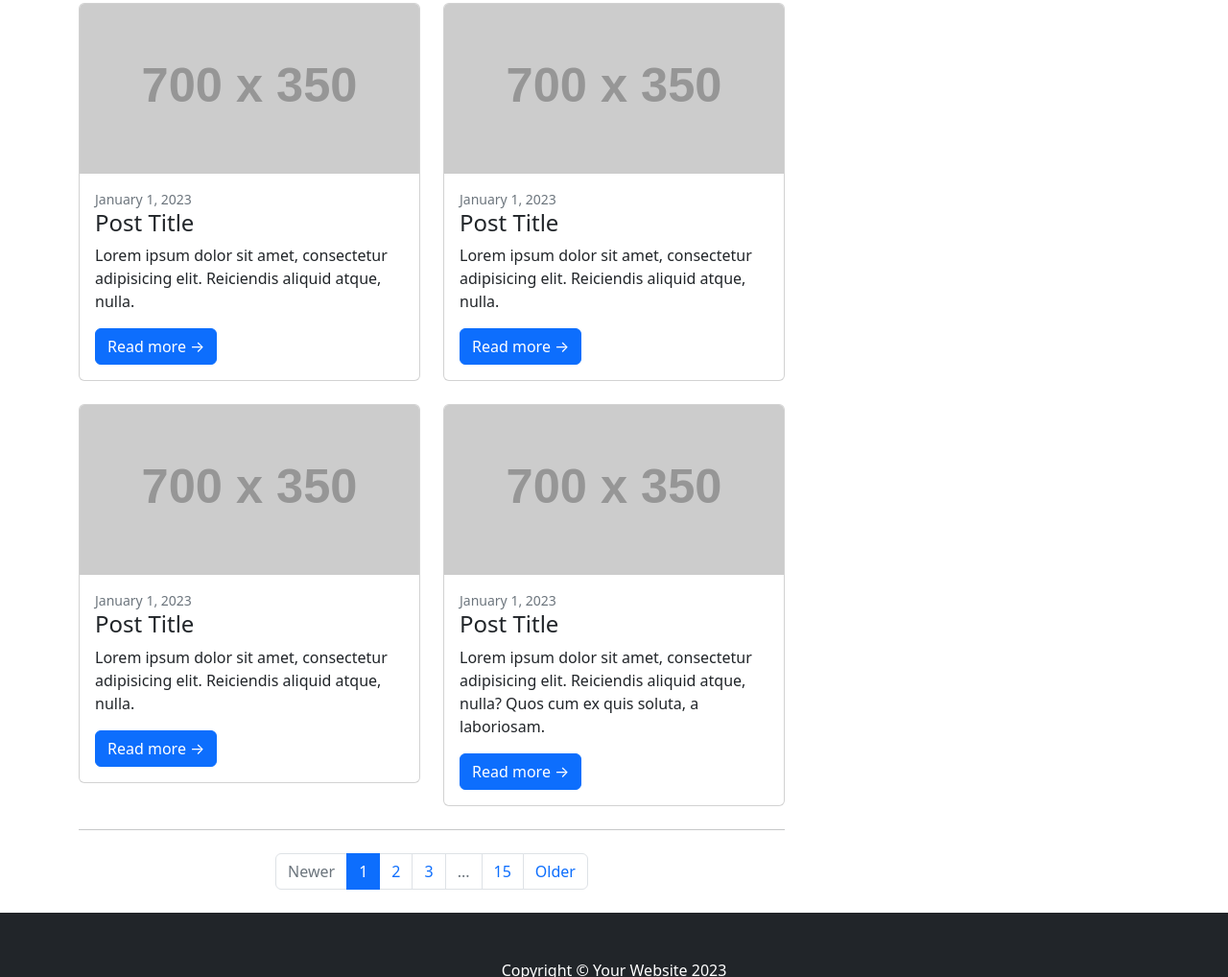
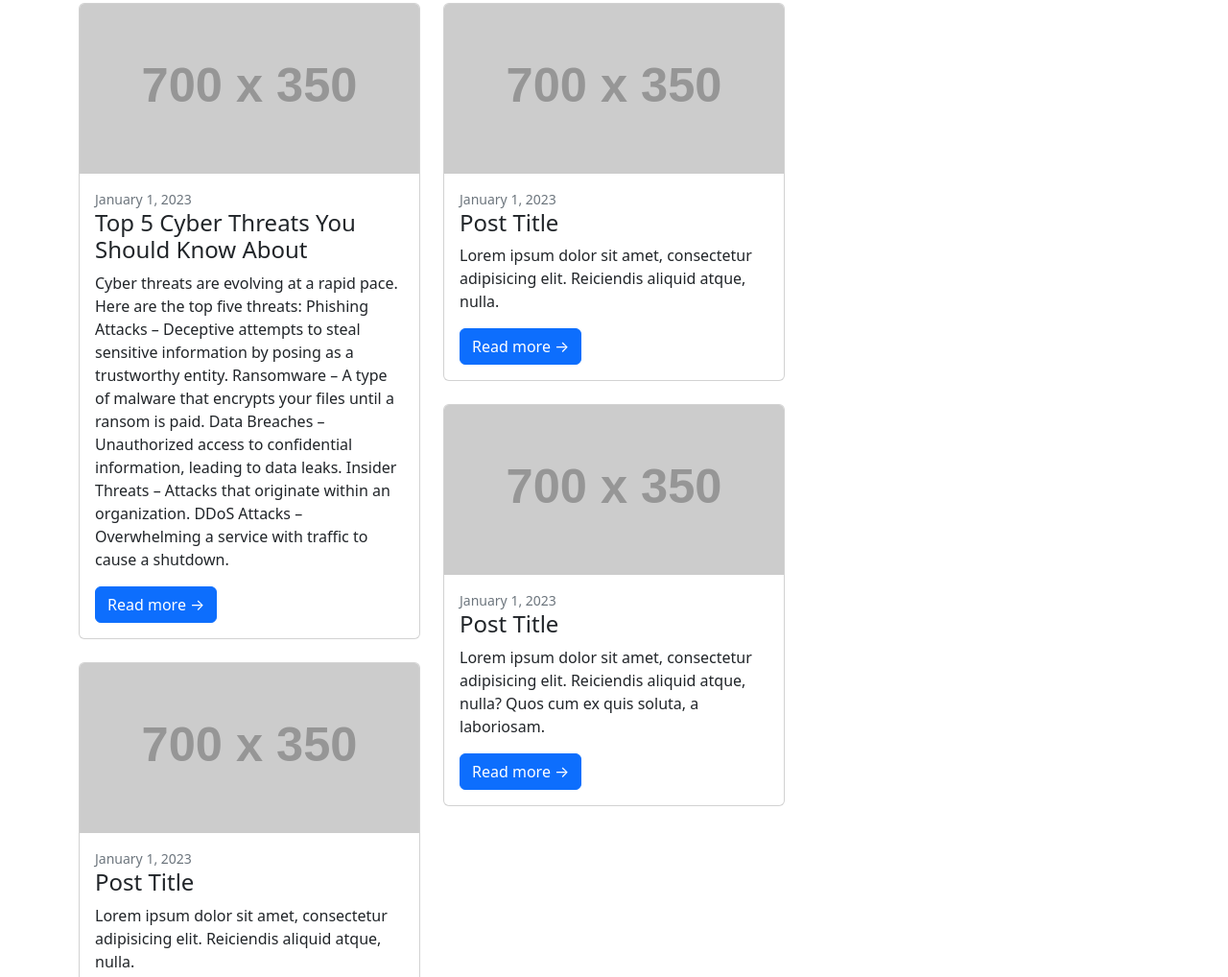
Before and after one commit to shylockalert/test-7, a plain HTML site: page index.html in a window 1280 px wide. Shown: the part 958-1976 px from the top of the page at 96% size. Drawn offline with nearby package versions, Linux system fonts and the light colour scheme; placeholder pictures from the web are drawn by us.

Commit message:
Update index.html

```diff
--- a/index.html
+++ b/index.html
@@ -61,8 +61,14 @@
                                 <a href="#!"><img class="card-img-top" src="https://dummyimage.com/700x350/dee2e6/6c757d.jpg" alt="..." /></a>
                                 <div class="card-body">
                                     <div class="small text-muted">January 1, 2023</div>
-                                    <h2 class="card-title h4">Post Title</h2>
-                                    <p class="card-text">Lorem ipsum dolor sit amet, consectetur adipisicing elit. Reiciendis aliquid atque, nulla.</p>
+                                    <h2 class="card-title h4">Top 5 Cyber Threats You Should Know About</h2>
+                                    <p class="card-text">Cyber threats are evolving at a rapid pace. Here are the top five threats:
+
+Phishing Attacks – Deceptive attempts to steal sensitive information by posing as a trustworthy entity.
+Ransomware – A type of malware that encrypts your files until a ransom is paid.
+Data Breaches – Unauthorized access to confidential information, leading to data leaks.
+Insider Threats – Attacks that originate within an organization.
+DDoS Attacks – Overwhelming a service with traffic to cause a shutdown.</p>
                                     <a class="btn btn-primary" href="#!">Read more →</a>
                                 </div>
                             </div>
```
